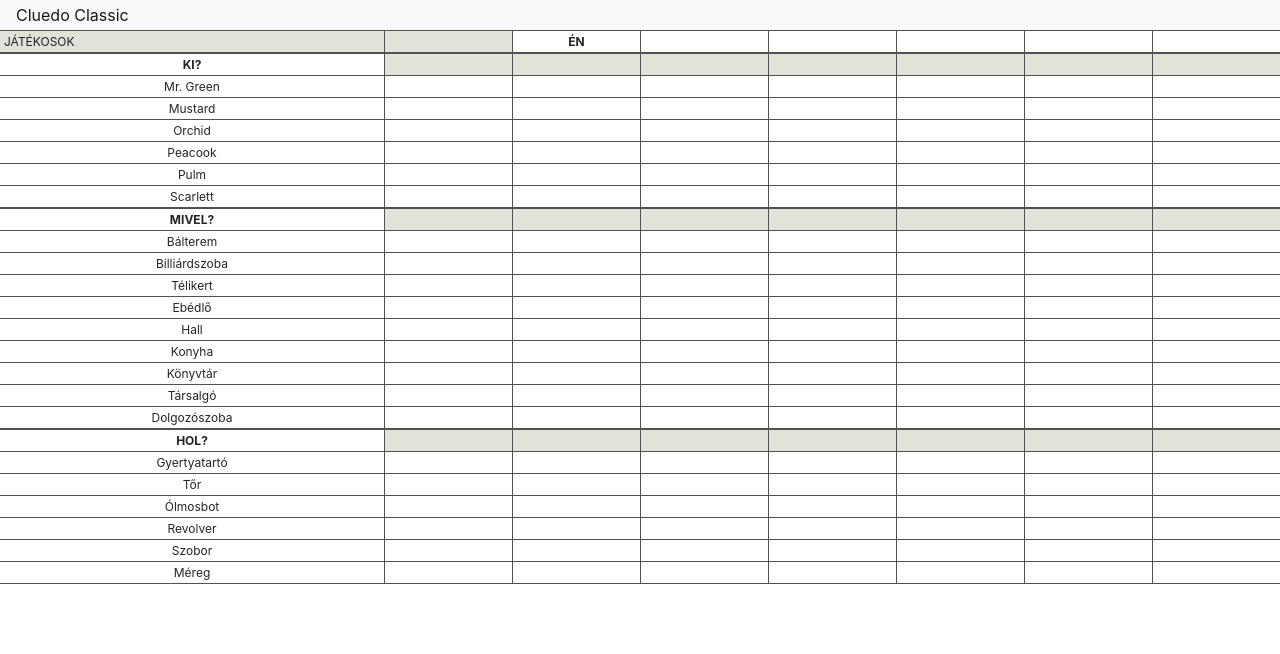
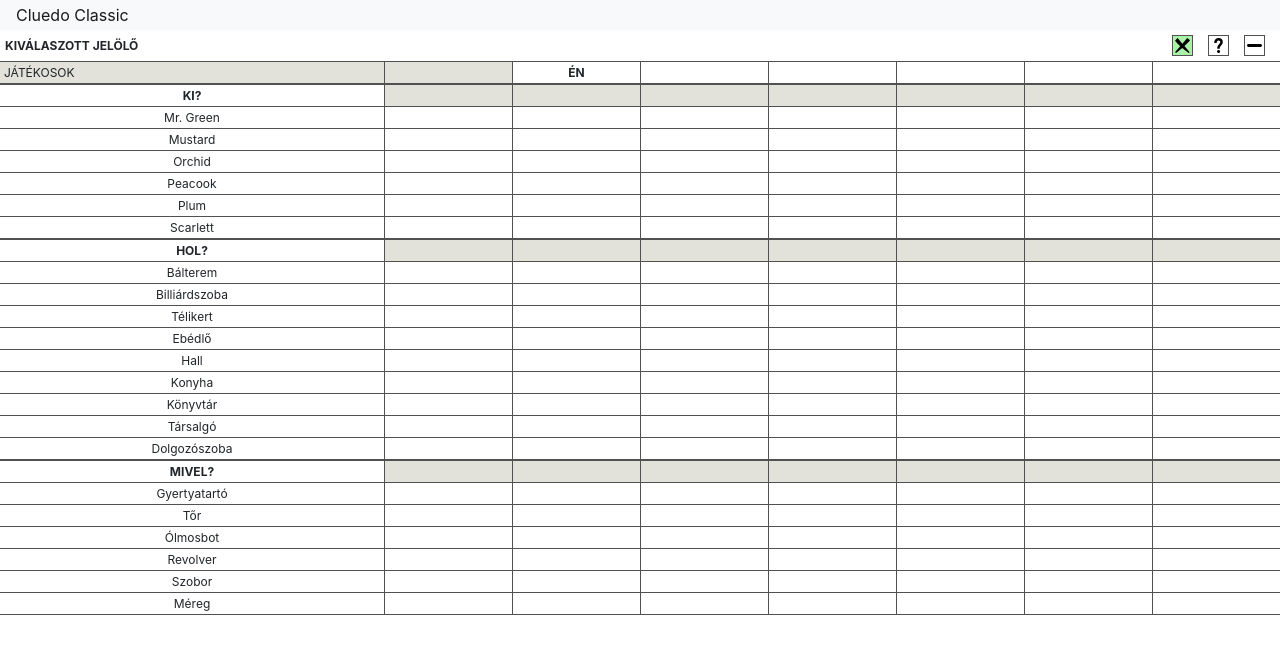
Before and after one commit to borysz/cluedo-sheet, an Angular app: page / in a window 1280 px wide. Shown: the top 654 px of the page. Built offline with nearby package versions, Linux system fonts and the light colour scheme.

Commit message:
add selectable markers

```diff
--- a/src/app/app.component.html
+++ b/src/app/app.component.html
@@ -4,6 +4,18 @@
             <nav class="navbar navbar-custom navbar-expand-lg navbar-light bg-light">
                 <a class="navbar-brand" href="#">Cluedo Classic</a>
             </nav>
+        </div>
+    </div>
+    <div class="row no-gutters c-selectable-images">
+        <div class="col-sm">
+            <div class="float-left">
+                <span>Kiválaszott jelölő</span>
+            </div>
+            <div class="float-right">
+                <span class="c-choose-img c-img-x" [ngClass]="{'c-choose-img-selected': selectedMarker == 'x'}" (click)="chooseMarker('x')"></span>
+                <span class="c-choose-img c-img-q" [ngClass]="{'c-choose-img-selected': selectedMarker == 'q'}" (click)="chooseMarker('q')"></span>
+                <span class="c-choose-img c-img-m" [ngClass]="{'c-choose-img-selected': selectedMarker == 'm'}" (click)="chooseMarker('m')"></span>
+            </div>
         </div>
     </div>
     <div class="row cluedo-table no-gutters">
@@ -40,8 +52,8 @@
                     <div class="c-header">
                         <div class="float-left pl-1 pr-1 c-players c-uppercase c-border c-text-align c-b">
                             <span *ngIf="item.key == 0">Ki?</span>
-                            <span *ngIf="item.key == 1">Mivel?</span>
-                            <span *ngIf="item.key == 2">Hol?</span>
+                            <span *ngIf="item.key == 1">Hol?</span>
+                            <span *ngIf="item.key == 2">Mivel?</span>
                         </div>
                         <div class="float-left c-grey-bg c-b-w c-placeholder c-border">&nbsp;</div>
                         <div class="float-left c-grey-bg pl-1 pr-1 c-g-row c-b-w c-border">&nbsp;</div>
@@ -58,7 +70,7 @@
                     <div class="c-content" *ngFor="let who of item.value;index as i;">
                         <div class="float-left pl-1 pr-1 c-players c-border c-text-align c-r-b-t">{{who}}</div>
                         <div class="float-left c-b-w c-placeholder c-border c-text-align c-r-b-t" ngClass="player-0-{{i}}-{{item.key}}">
-                            <span #imageContainer class="c-selected-img" (click)="changePlayerClick($event, 'player-0-'+i+'-'+item.key)"></span>
+                            <span class="c-selected-img" (click)="changePlayerClick($event, 'player-0-'+i+'-'+item.key)"></span>
                         </div>
                         <div class="float-left pl-1 pr-1 c-g-row c-b-w c-border c-r-b-t" ngClass="player-1-{{i}}-{{item.key}}">
                             <span class="c-selected-img" (click)="changePlayerClick($event, 'player-1-'+i+'-'+item.key)"></span>
--- a/src/app/app.component.scss
+++ b/src/app/app.component.scss
@@ -61,6 +61,13 @@
             background-position: center center;
             color: red;
         }
+        .c-img-m {
+            background: url('../assets/img/m-icon.svg');
+            background-size: 80%;
+            background-repeat: no-repeat;
+            background-position: center center;
+            color: red;
+        }
         .c-r-b-t:hover {
             animation: highlight 1000ms ease-out;
         }
@@ -73,4 +80,49 @@
             }
         }
     }
+    .c-selectable-images {
+        padding-top: 5px;
+        cursor: pointer;
+        .float-left {
+            span {
+                line-height: 21px;
+                padding-left: 5px;
+                text-transform: uppercase;
+                font-weight: bold;
+            }
+        }
+        .c-choose-img {
+            margin-right: 15px;
+            display: inline-block;
+            width: 21px;
+            height: 21px;
+            border: 1px solid $border-color;
+        }
+        .c-choose-img:hover {
+            background-color: rgb(170, 241, 168) !important;
+        }
+        .c-choose-img-selected {
+            background-color: rgb(170, 241, 168) !important;
+        }
+        .c-img-x {
+            background: url('../assets/img/x-icon.svg');
+            background-size: 80%;
+            background-repeat: no-repeat;
+            background-position: center center;
+        }
+        .c-img-q {
+            background: url('../assets/img/q-icon.svg');
+            background-size: 80%;
+            background-repeat: no-repeat;
+            background-position: center center;
+            color: red;
+        }
+        .c-img-m {
+            background: url('../assets/img/m-icon.svg');
+            background-size: 80%;
+            background-repeat: no-repeat;
+            background-position: center center;
+            color: red;
+        }
+    }
 }
--- a/src/app/app.component.ts
+++ b/src/app/app.component.ts
@@ -11,10 +11,11 @@
   headerList = {};
   playersForm: FormGroup;
   clickCount: number = 0;
+  selectedMarker: string = 'x';
 
   constructor(){
     this.headerList = {
-      0: ['Mr. Green', 'Mustard', 'Orchid', 'Peacook', 'Pulm', 'Scarlett'],
+      0: ['Mr. Green', 'Mustard', 'Orchid', 'Peacook', 'Plum', 'Scarlett'],
       1: ['Bálterem', 'Billiárdszoba', 'Télikert', 'Ebédlő', 'Hall', 'Konyha', 'Könyvtár', 'Társalgó', 'Dolgozószoba'],
       2: ['Gyertyatartó', 'Tőr', 'Ólmosbot', 'Revolver', 'Szobor', 'Méreg'],
     }
@@ -33,6 +34,10 @@
   onSubmitForm() {
   }
 
+  chooseMarker(marker){
+    this.selectedMarker = marker;
+  }
+
   changePlayerClick(event){
     event.preventDefault();
 
@@ -40,10 +45,13 @@
     setTimeout(() => {
         if (this.clickCount === 1) {
           event.target.classList.remove('c-img-q');
-          event.target.classList.toggle('c-img-x');
+          event.target.classList.remove('c-img-x');
+          event.target.classList.remove('c-img-m');
+          event.target.classList.add('c-img-'+this.selectedMarker);
         } else if (this.clickCount === 2) {
+          event.target.classList.remove('c-img-q');
           event.target.classList.remove('c-img-x');
-          event.target.classList.toggle('c-img-q');
+          event.target.classList.remove('c-img-m');
         }
         this.clickCount = 0;
     }, 200)
```
Also changed, not shown: src/assets/img/m-icon.svg (added).
